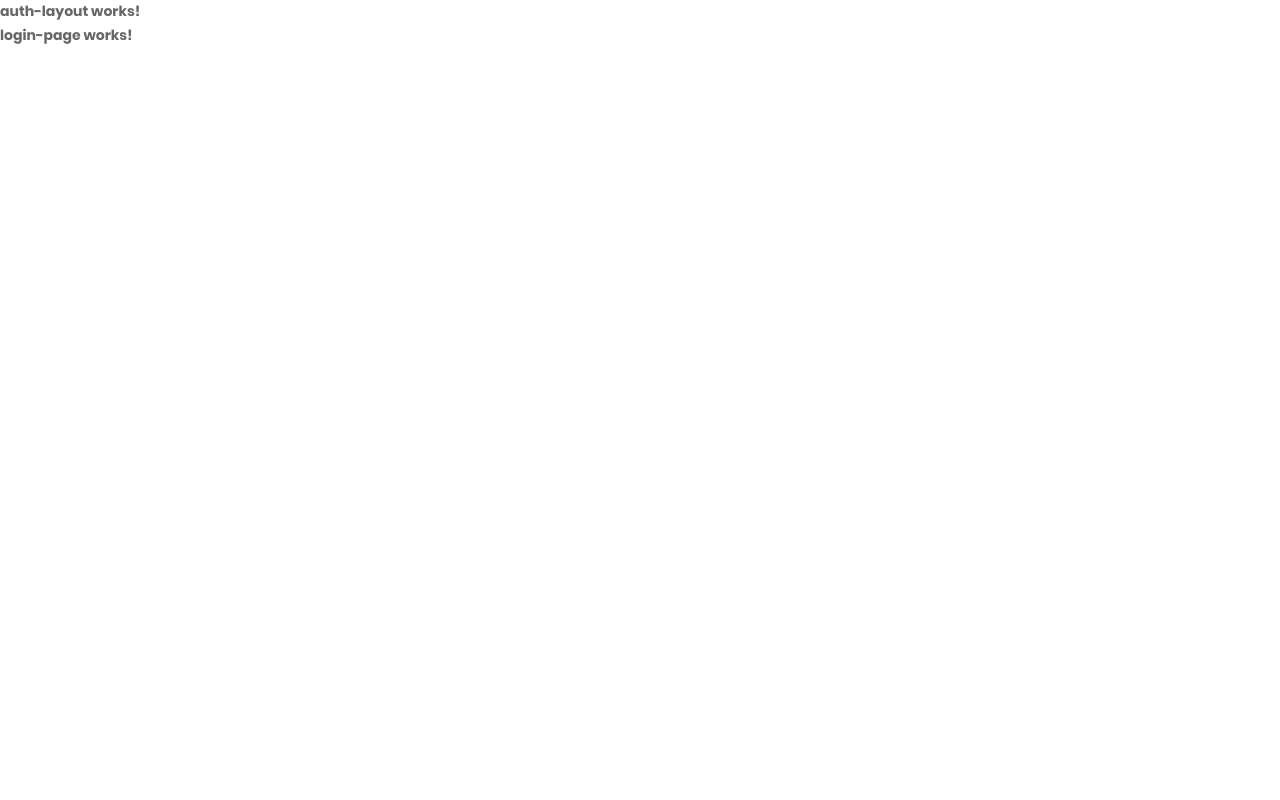
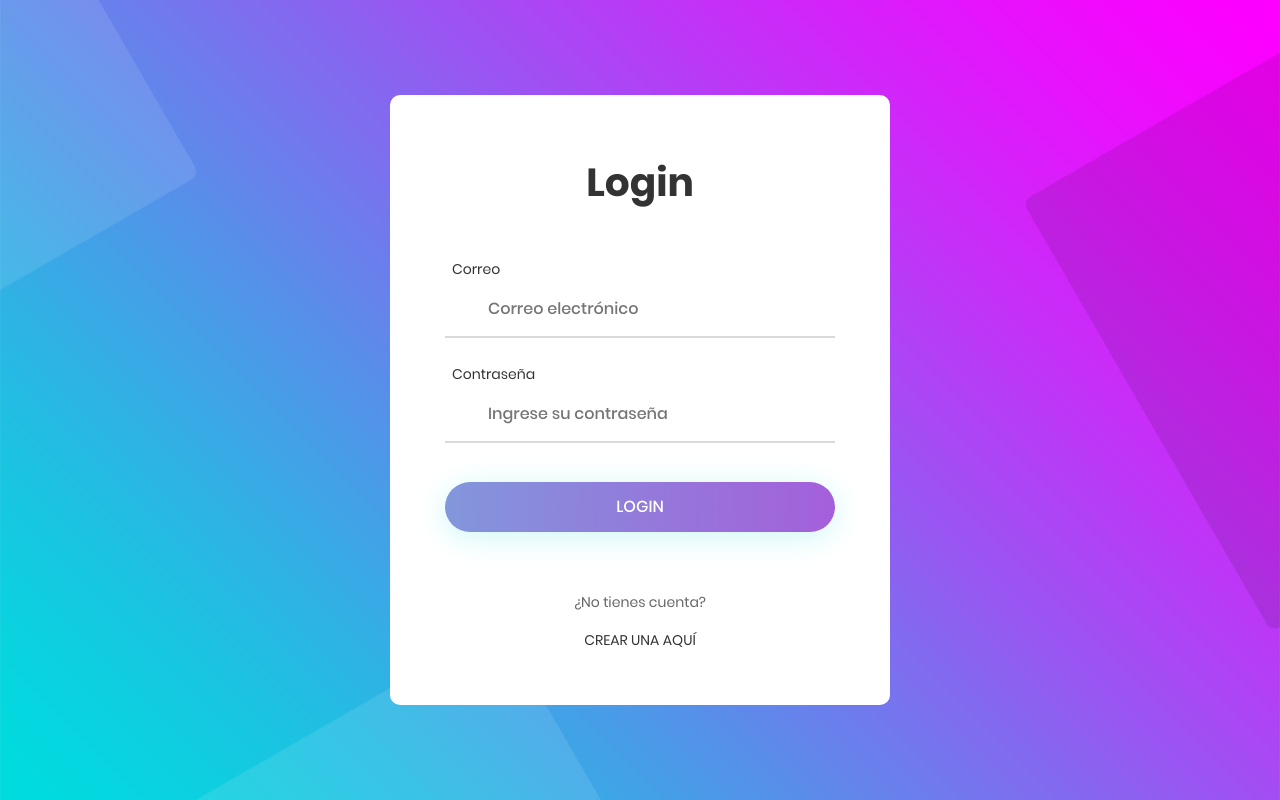
Before and after one commit to dmiante/authApp, an Angular app: page /auth/login in a window 1280 px wide. Built offline with nearby package versions, Linux system fonts and the light colour scheme.

Commit message:
add: layout login page

```diff
--- a/src/app/auth/layouts/auth-layout/auth-layout.component.html
+++ b/src/app/auth/layouts/auth-layout/auth-layout.component.html
@@ -1,2 +1,9 @@
-<p>auth-layout works!</p>
-<router-outlet/>
+<div class="limiter">
+  <div class="container-login100" style="background-image: url('../../../../assets/images/bg-01.jpg');">
+    <div class="wrap-login100 p-l-55 p-r-55 p-t-65 p-b-54">
+
+      <router-outlet />
+
+    </div>
+  </div>
+</div>
--- a/src/app/auth/pages/login-page/login-page.component.html
+++ b/src/app/auth/pages/login-page/login-page.component.html
@@ -1 +1,39 @@
-<p>login-page works!</p>
+<form class="login100-form" autocomplete="off">
+
+  <span class="login100-form-title p-b-49">
+    Login
+  </span>
+
+  <div class="wrap-input100 m-b-23">
+    <span class="label-input100">Correo</span>
+    <input class="input100" type="email" placeholder="Correo electrónico">
+    <span class="focus-input100"></span>
+  </div>
+
+  <div class="wrap-input100">
+    <span class="label-input100">Contraseña</span>
+    <input class="input100" type="password" placeholder="Ingrese su contraseña">
+    <span class="focus-input100"></span>
+  </div>
+
+  <div class="text-right p-t-8 p-b-31"></div>
+
+  <div class="container-login100-form-btn">
+    <div class="wrap-login100-form-btn">
+      <div class="login100-form-bgbtn"></div>
+      <button class="login100-form-btn" type="submit">
+        Login
+      </button>
+    </div>
+  </div>
+
+  <div class="flex-col-c p-t-60">
+    <span class="txt1 p-b-17">
+      ¿No tienes cuenta?
+    </span>
+
+    <a routerLink="/auth/register" class="txt2">
+      Crear una aquí
+    </a>
+  </div>
+</form>
```
